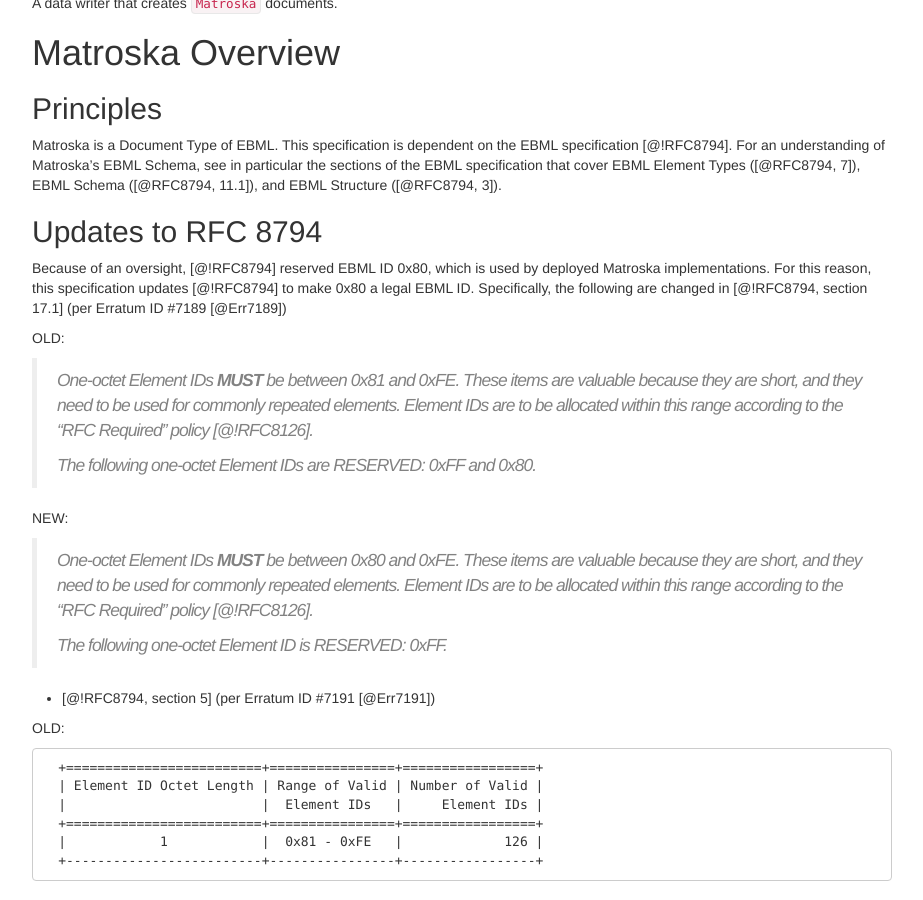
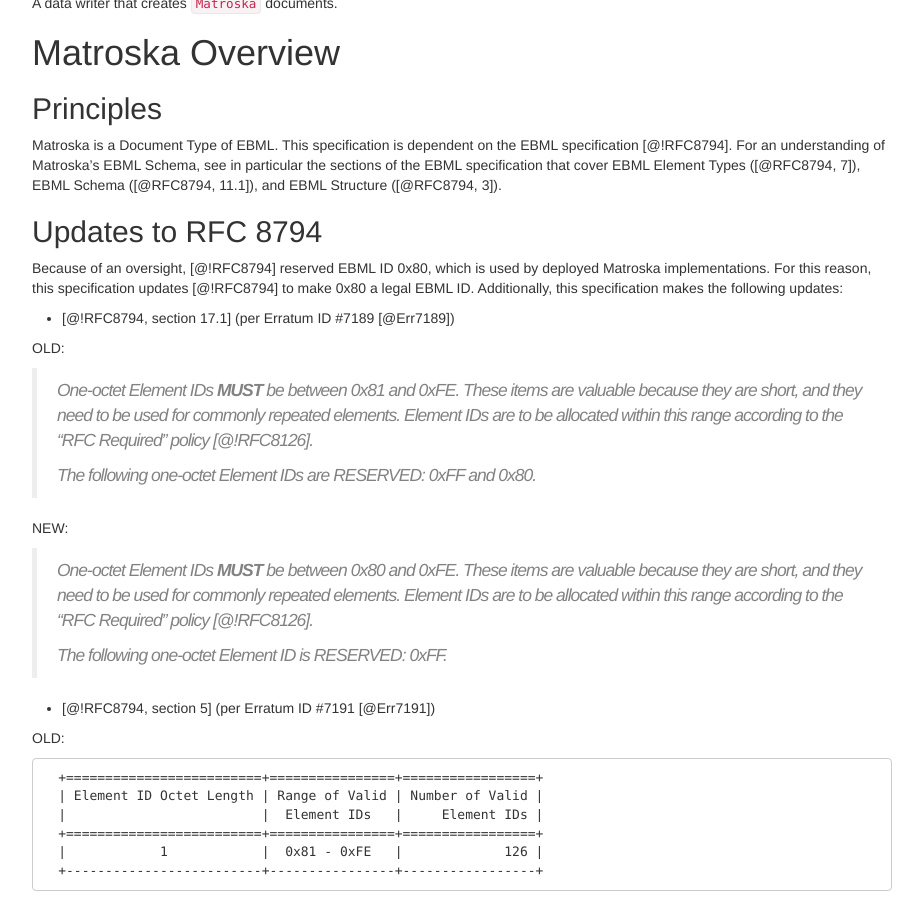
Before and after one commit to ietf-wg-cellar/matroska-specification, a Jekyll site: the page built from index_matroska.md, in a window 1280 px wide and 900 px high, scrolled down 1358 px. Shown: the whole window, without its empty margins (273-1196 px from the left). Built offline with Jekyll 4.4.1, drawn with Linux system fonts in a browser that asks for light colours; our own code applies the rules of GitHub Pages for plain Markdown files.

Commit message:
rework EBML errata mentions formatting
It doesn't match exactly the format of the AUTH48 version.
It doesn't seem possible to have the same with mmark.

```diff
--- a/index_matroska.md
+++ b/index_matroska.md
@@ -126,7 +126,9 @@
 
 Because of an oversight, [@!RFC8794] reserved EBML ID 0x80, which is used by deployed Matroska implementations.
 For this reason, this specification updates [@!RFC8794] to make 0x80 a legal EBML ID.
-Specifically, the following are changed in [@!RFC8794, section 17.1] (per Erratum ID #7189 [@Err7189])
+Additionally, this specification makes the following updates:
+
+- [@!RFC8794, section 17.1] (per Erratum ID #7189 [@Err7189])
 
 OLD:
 
@@ -146,7 +148,7 @@
 >
 >   The following one-octet Element ID is RESERVED: 0xFF.
 
-* [@!RFC8794, section 5] (per Erratum ID #7191 [@Err7191])
+- [@!RFC8794, section 5] (per Erratum ID #7191 [@Err7191])
 
 OLD:
 
```
